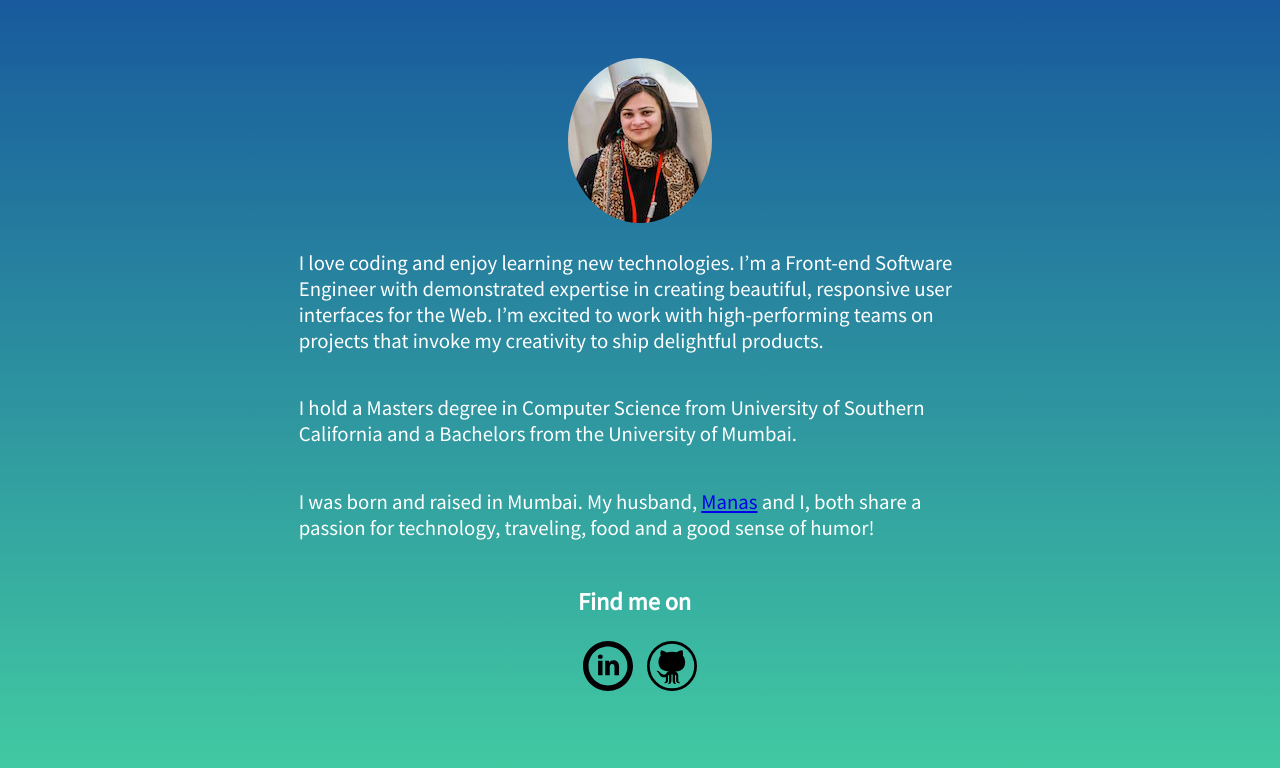
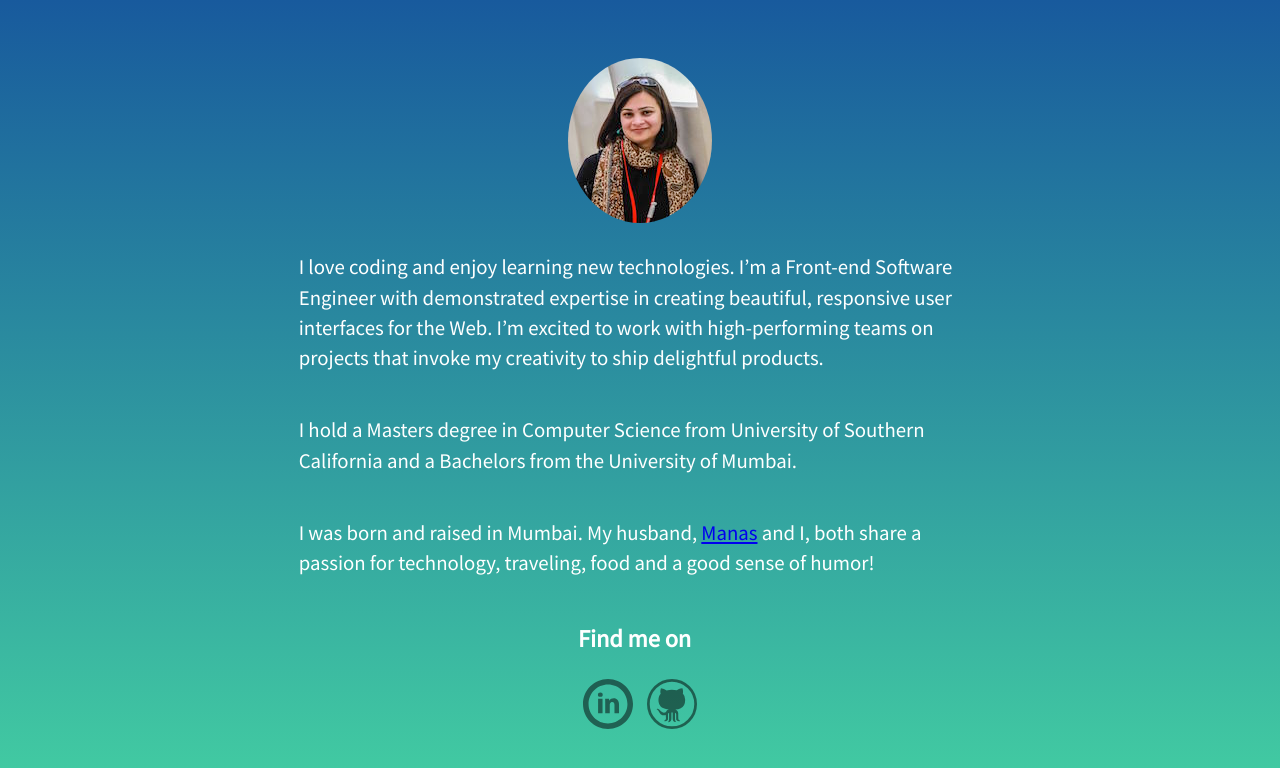
Before and after one commit to amrutac/amrutac.github.io, a plain HTML site: page index.html in a window 1280 px wide. Drawn offline with Linux system fonts and the light colour scheme.

Commit message:
Style changes

```diff
--- a/index.html
+++ b/index.html
@@ -5,41 +5,7 @@
   <meta charset="utf-8">
   <title>Amruta Chitnis</title>
   <link href='https://fonts.googleapis.com/css?family=Source+Sans+Pro' rel='stylesheet' type='text/css'>
-  <style type="text/css">
-    body {
-      font-family: 'Source Sans Pro';
-      font-size: 1.3em;
-      min-height: 100%;
-      height: 100%;
-      background: linear-gradient(#185a9d, #43cea2) fixed;
-      color: #fff;
-    }
-    header {
-      min-height: 50px;
-    }
-    section {
-      flex: 1;
-    }
-    .container {
-      display: flex;
-      flex-flow: column wrap;
-      align-items: center;
-      justify-content: center;
-      padding: 0 23%;
-    }
-    .me {
-      border-radius: 50%;
-    }
-    .socialBtn {
-      height: 50px;
-      width: 50px;
-    }
-    .socialBtnLink {
-      padding: 5px;
-      text-decoration: none;
-    }
-
-  </style>
+  <link type='text/css' rel="stylesheet" href="styles/styles.css"
 </head>
 
 <body>
@@ -66,10 +32,7 @@
           <img src="images/github.svg" class="socialBtn"/>
         </a>
       </div>
-      </div>
-
+    </div>
   </section>
-  <footer>
-  </footer>
 </body>
 </html>
--- /dev/null
+++ b/styles.css
@@ -0,0 +1,49 @@
+body {
+  background: linear-gradient(#185a9d, #43cea2) fixed;
+  color: #fff;
+  font-family: 'Source Sans Pro';
+  height: 100%;
+  font-size: 1.3em;
+  line-height: 1.9rem;
+  min-height: 100%;
+}
+
+header {
+  min-height: 50px;
+}
+
+section {
+  flex: 1;
+}
+
+.container {
+  align-items: center;
+  display: flex;
+  flex-flow: column wrap;
+  justify-content: center;
+  padding: 0 23%;
+}
+
+.me {
+  border-radius: 50%;
+}
+
+.socialBtn {
+  height: 50px;
+  opacity: 0.5;
+  width: 50px;
+}
+
+.socialBtn:hover
+{
+  opacity:1;
+  -webkit-transform: scale(1.3);
+  -ms-transform: scale(1.3);
+  transform: scale(1.3);
+  transition:all 0.3s ease;
+}
+
+.socialBtnLink {
+  padding: 5px;
+  text-decoration: none;
+}
--- /dev/null
+++ b/styles/styles.css
@@ -0,0 +1,49 @@
+body {
+  font-family: 'Source Sans Pro';
+  font-size: 1.3em;
+  line-height: 1.9rem;
+  min-height: 100%;
+  height: 100%;
+  background: linear-gradient(#185a9d, #43cea2) fixed;
+  color: #fff;
+}
+
+header {
+  min-height: 50px;
+}
+
+section {
+  flex: 1;
+}
+
+.container {
+  display: flex;
+  flex-flow: column wrap;
+  align-items: center;
+  justify-content: center;
+  padding: 0 23%;
+}
+
+.me {
+  border-radius: 50%;
+}
+
+.socialBtn {
+  height: 50px;
+  width: 50px;
+  opacity: 0.5;
+}
+
+.socialBtn:hover
+{
+  opacity:1;
+  -webkit-transform: scale(1.3);
+  -ms-transform: scale(1.3);
+  transform: scale(1.3);
+  transition:all 0.3s ease;
+}
+
+.socialBtnLink {
+  padding: 5px;
+  text-decoration: none;
+}
```
